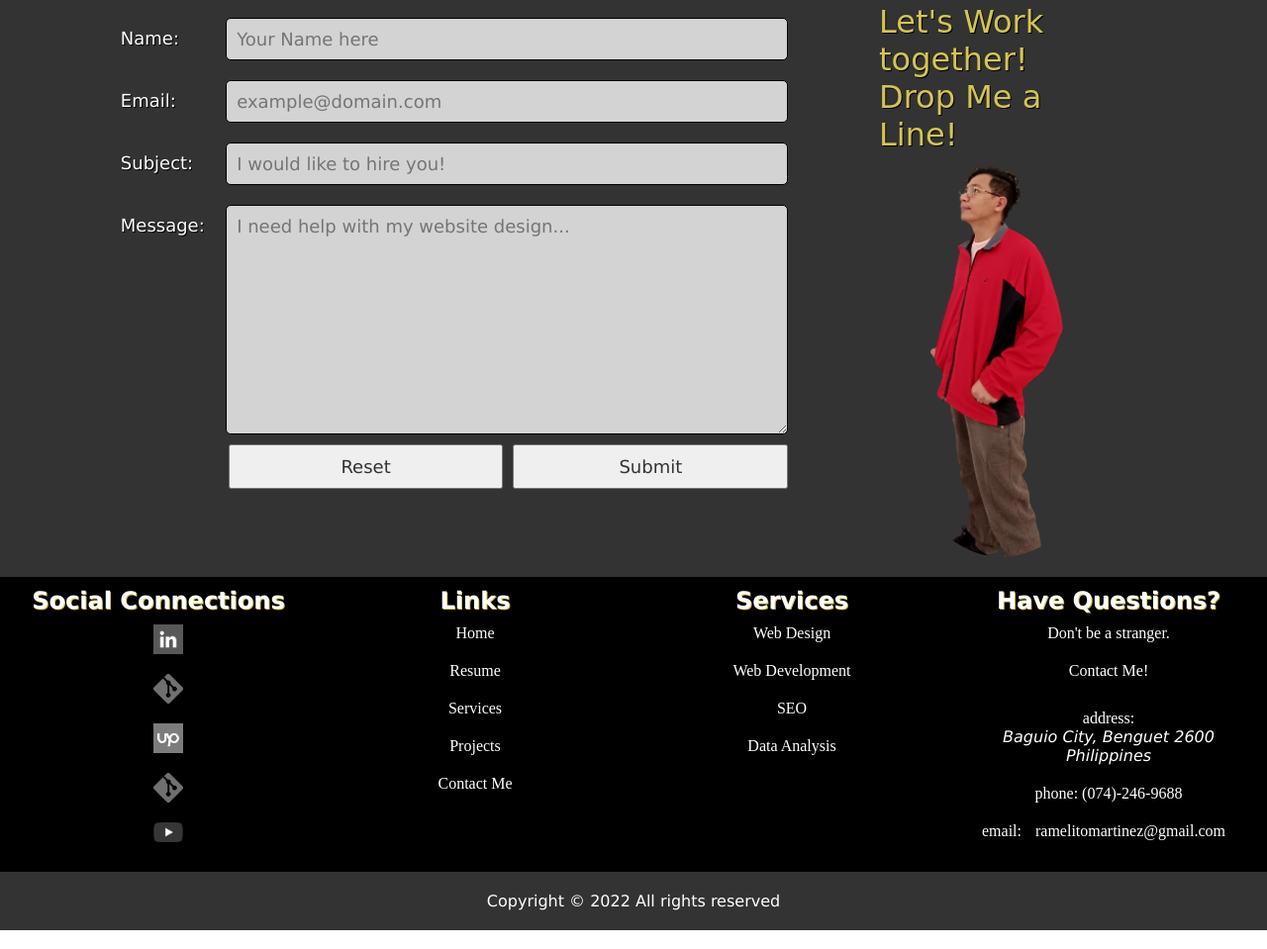
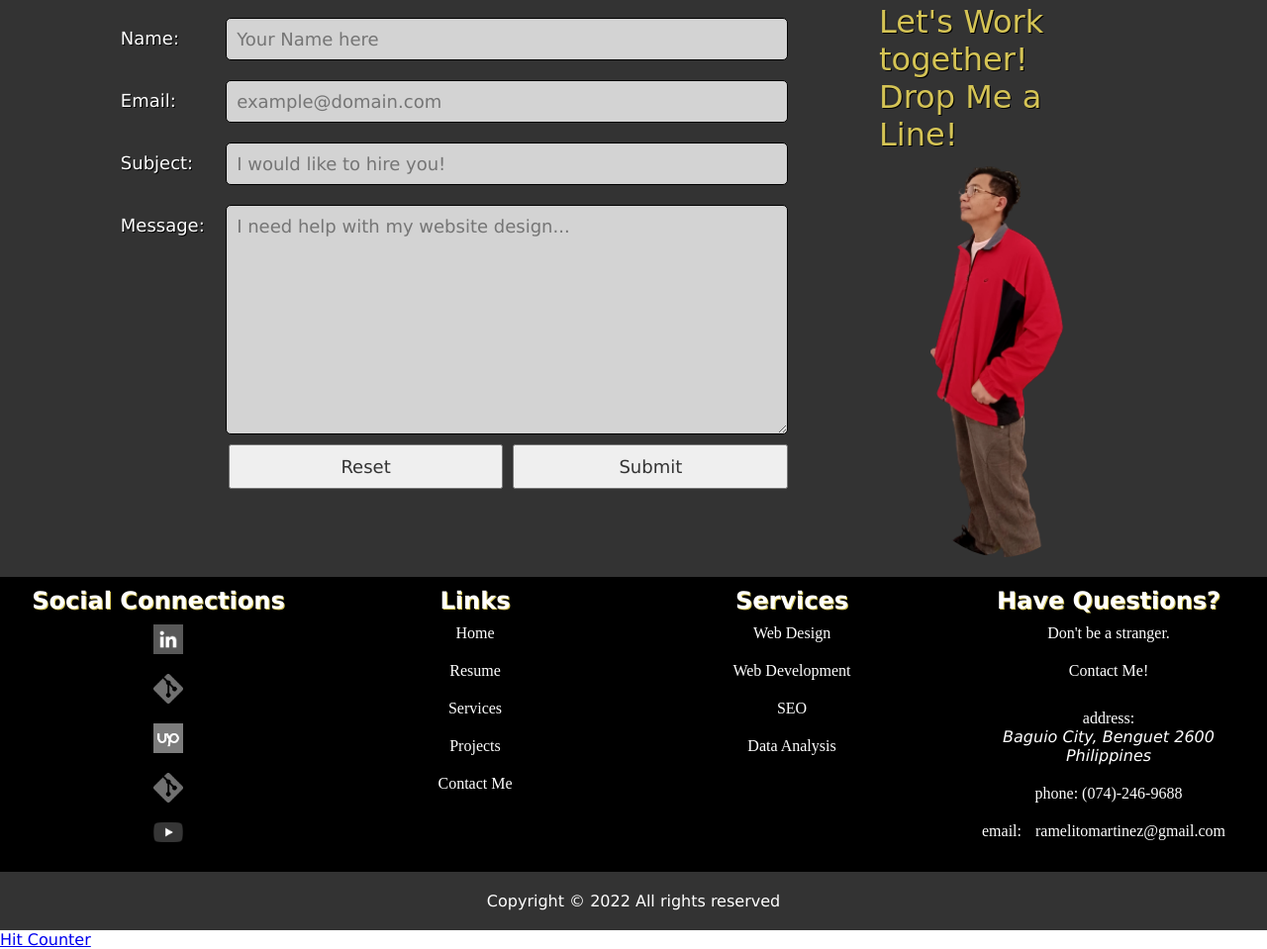
Before and after one commit to ramlittle/portfolio, a website: page index.html in a window 1280 px wide. Shown: the part 5161-6120 px from the top of the page at 99% size. Drawn offline with nearby package versions, Linux system fonts and the light colour scheme; a script that the page names is missing.

Commit message:
Update index.html
added page counter on webpage

```diff
--- a/index.html
+++ b/index.html
@@ -647,5 +647,10 @@
 
     });
 </script>
+
+<!--  PAGE COUNTER ADDED -->
+<!-- Badge Code - Do Not Change The Code -->
+<a class="hitCounter" href="https://visitorshitcounter.com/" target="_blank" title="Hit counter" data-name="0e12168622a9a30f69eda52401edf5c4|5|external|1|#0099cc|#f5f5f5|small|s-hit">Hit Counter</a><script>document.write("<script type='text/javascript' src='https://visitorshitcounter.com/js/hitCounter.js?v="+Date.now()+"'><\/script>");</script>
+<!-- Badge Code End Here -->
 </body>
 </html>
```
